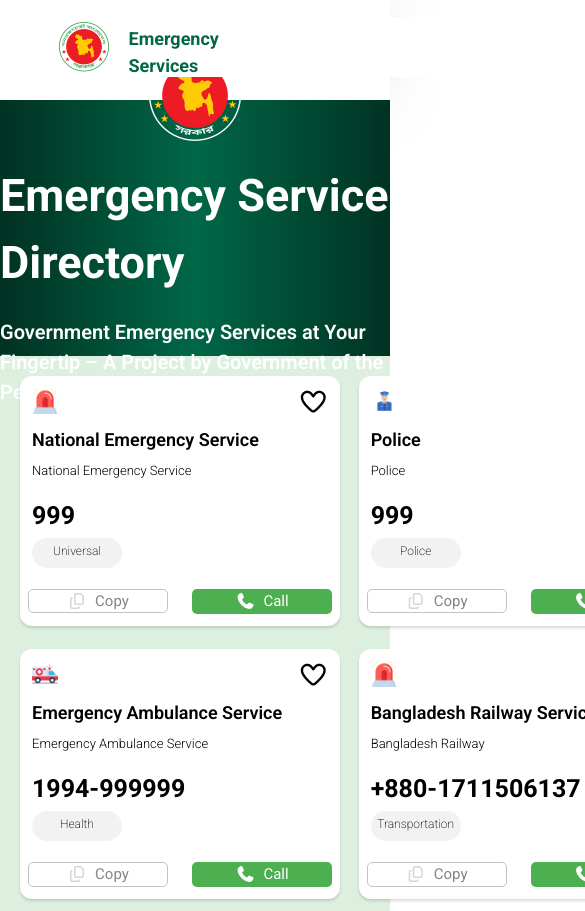
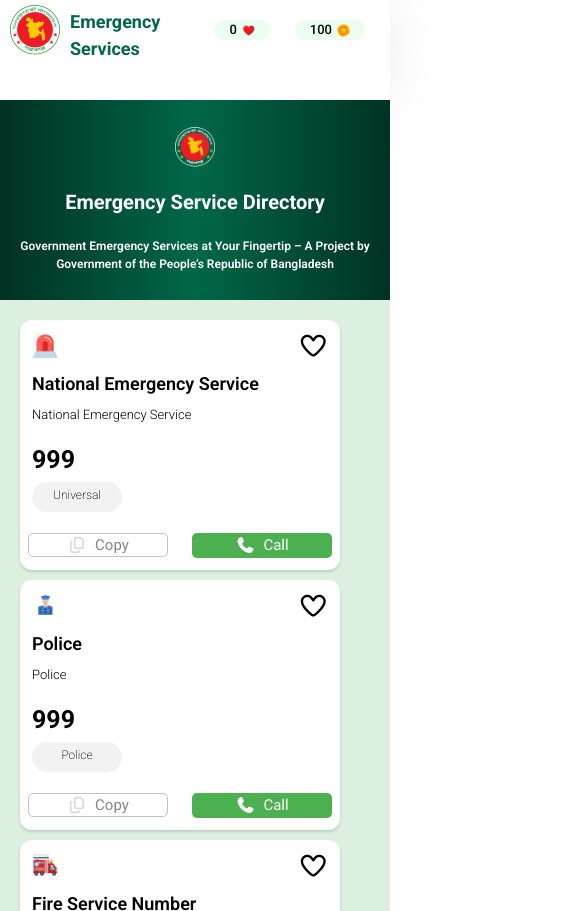
Before and after one commit to fahim-shareear/B-12-EmergencyHotline, a plain HTML site: page index.html in a window 390 px wide. Shown: the top 911 px of the page, 585 px wide, since content can reach past the window. Drawn offline with nearby package versions, Linux system fonts and the light colour scheme.

Commit message:
responsive for 430px

```diff
--- a/style.css
+++ b/style.css
@@ -135,3 +135,92 @@
     color: white;
     text-transform: capitalize;
 }
+
+
+/* responsive with regular css */
+
+@media (min-width: 0px) and (max-width: 430px) {
+
+    body{
+        width: 100%;
+    }
+
+    .header_main{
+        width: 100%;
+        height: 60px;
+        left: 0;
+        top: 0;
+        padding: 0 10px;
+    }
+
+    .header_left{
+        width: auto;
+        gap: 10px;
+    }
+
+    .header_right{
+        width: auto;
+        gap: 10px;
+    }
+
+    .heart, .coin{
+        width: auto;
+        padding: 0 15px;
+        margin-right: 15px;
+        height: auto;
+    }
+
+    .coin h1{
+        font-size: 13px;
+    }
+
+    .coin img{
+        width: 13px;
+        height: 13px;
+    }
+
+    .heart img{
+        width: 13px;
+        height: 13px;
+    }
+
+    .heart h1{
+        font-size: 13px;
+    }
+
+    .copy{
+        display: none;
+    }
+
+    .banner{
+        width: auto;
+        height: 200px;
+        text-align: center;
+        text-wrap: wrap;
+    }
+
+
+    .banner img{
+        width: 40px;
+        height: 40px;
+    }
+
+    .banner h1{
+        font-size: 20px;
+    }
+
+    .banner p{
+        font-size: 12px;
+        width: 100%;
+    }
+
+    .history{
+        display: none;
+    }
+
+    .number_grid{
+        display: grid;
+        grid-template-columns: repeat(1, 1fr);
+        grid-gap: 10px;
+    }
+}
```
